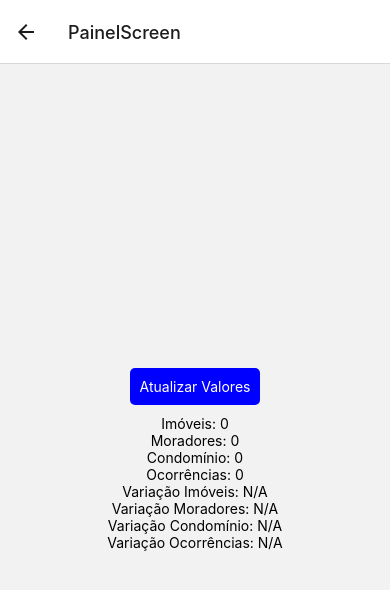
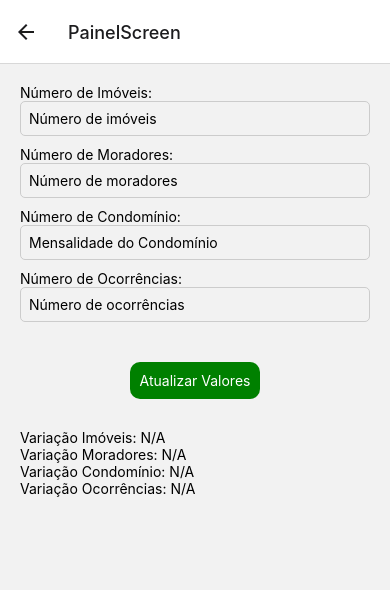
Before and after one commit to WesleyEstevam/mobile-condominium, a React Native app: screen /PainelScreen in a window 390 px wide. Shown: the top 590 px of the page. Built offline with nearby package versions, Linux system fonts and the light colour scheme.

Commit message:
PainelScreen Done!

```diff
--- a/src/pages/Profile/Telas/PainelScreen/index.js
+++ b/src/pages/Profile/Telas/PainelScreen/index.js
@@ -1,24 +1,31 @@
 import React, { useState } from "react";
-import { View, Text, TouchableOpacity, StyleSheet } from "react-native";
+import {
+  View,
+  Text,
+  TouchableOpacity,
+  TextInput,
+  StyleSheet,
+} from "react-native";
 import { useNavigation } from "@react-navigation/native";
 import styles from "./styles";
 
 export default function PainelScreen() {
   const navigation = useNavigation();
 
-  const [numeroImoveis, setNumeroImoveis] = useState(0);
-  const [numeroMoradores, setNumeroMoradores] = useState(0);
-  const [numeroCondominio, setNumeroCondominio] = useState(0);
-  const [numeroOcorrencias, setNumeroOcorrencias] = useState(0);
+  const [numeroImoveis, setNumeroImoveis] = useState("");
+  const [numeroMoradores, setNumeroMoradores] = useState("");
+  const [numeroCondominio, setNumeroCondominio] = useState("");
+  const [numeroOcorrencias, setNumeroOcorrencias] = useState("");
 
-  const [anteriorImoveis, setAnteriorImoveis] = useState(0);
-  const [anteriorMoradores, setAnteriorMoradores] = useState(0);
-  const [anteriorCondominio, setAnteriorCondominio] = useState(0);
-  const [anteriorOcorrencias, setAnteriorOcorrencias] = useState(0);
+  const [anteriorImoveis, setAnteriorImoveis] = useState("");
+  const [anteriorMoradores, setAnteriorMoradores] = useState("");
+  const [anteriorCondominio, setAnteriorCondominio] = useState("");
+  const [anteriorOcorrencias, setAnteriorOcorrencias] = useState("");
 
   const calcularVariacaoPercentual = (atual, anterior) => {
-    if (anterior === 0) return "N/A";
-    const variacao = ((atual - anterior) / anterior) * 100;
+    if (anterior === "") return "N/A";
+    const variacao =
+      ((parseFloat(atual) - parseFloat(anterior)) / parseFloat(anterior)) * 100;
     return variacao.toFixed(2) + "%";
   };
 
@@ -31,14 +38,51 @@ export default function PainelScreen() {
 
   return (
     <View style={styles.container}>
-      <TouchableOpacity onPress={atualizarValores} style={styles.button}>
-        <Text style={styles.buttonText}>Atualizar Valores</Text>
-      </TouchableOpacity>
+      <Text>Número de Imóveis:</Text>
+      <TextInput
+        keyboardType="numeric"
+        placeholder="Número de imóveis"
+        value={numeroImoveis}
+        onChangeText={(text) => setNumeroImoveis(text)}
+        onFocus={() => setNumeroImoveis("")}
+        style={styles.input}
+      />
 
-      <Text>Imóveis: {numeroImoveis}</Text>
-      <Text>Moradores: {numeroMoradores}</Text>
-      <Text>Condomínio: {numeroCondominio}</Text>
-      <Text>Ocorrências: {numeroOcorrencias}</Text>
+      <Text>Número de Moradores:</Text>
+      <TextInput
+        keyboardType="numeric"
+        placeholder="Número de moradores"
+        value={numeroMoradores}
+        onChangeText={(text) => setNumeroMoradores(text)}
+        onFocus={() => setNumeroMoradores("")}
+        style={styles.input}
+      />
+
+      <Text>Número de Condomínio:</Text>
+      <TextInput
+        keyboardType="numeric"
+        placeholder="Mensalidade do Condomínio"
+        value={numeroCondominio}
+        onChangeText={(text) => setNumeroCondominio(text)}
+        onFocus={() => setNumeroCondominio("")}
+        style={styles.input}
+      />
+
+      <Text>Número de Ocorrências:</Text>
+      <TextInput
+        keyboardType="numeric"
+        placeholder="Número de ocorrências"
+        value={numeroOcorrencias}
+        onChangeText={(text) => setNumeroOcorrencias(text)}
+        onFocus={() => setNumeroOcorrencias("")}
+        style={styles.input}
+      />
+
+      <View style={styles.buttonContainer}>
+        <TouchableOpacity onPress={atualizarValores} style={styles.button}>
+          <Text style={styles.buttonText}>Atualizar Valores</Text>
+        </TouchableOpacity>
+      </View>
 
       <Text>
         Variação Imóveis:{" "}
--- a/src/pages/Profile/Telas/PainelScreen/styles.jsx
+++ b/src/pages/Profile/Telas/PainelScreen/styles.jsx
@@ -3,18 +3,31 @@ import { StyleSheet } from "react-native";
 const styles = StyleSheet.create({
     container: {
       flex: 1,
-      justifyContent: "center",
-      alignItems: "center",
+      padding: 20,
     },
     button: {
-      backgroundColor: "blue",
+      backgroundColor: "green",
       padding: 10,
       margin: 10,
-      borderRadius: 5,
+      borderRadius: 10,
     },
     buttonText: {
       color: "white",
     },
-});
+    input: {
+      borderWidth: 1,
+      borderColor: "#ccc",
+      borderRadius: 5,
+      padding: 8,
+      marginBottom: 10,
+    },
+    buttonContainer: {
+
+      justifyContent: "center",
+      alignItems: "center",
+      paddingTop: 20,
+      paddingBottom: 20,
+    },
+  });
 
 export default styles;
```
